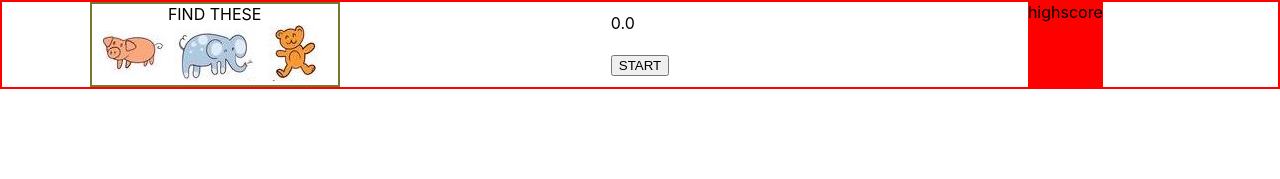
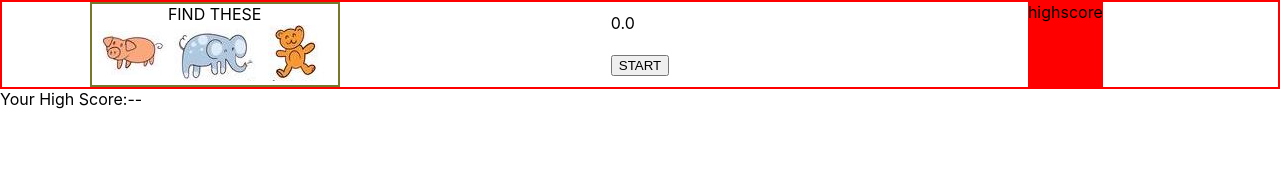
Before and after one commit to hoholabs/image-tagger, a React (Create React App) app: page / in a window 1280 px wide. Shown: the top 179 px of the page. Built offline with nearby package versions, Linux system fonts and the light colour scheme; no server answers; the database is empty.

Commit message:
high scores are retrieved from firebase

```diff
--- a/src/App.js
+++ b/src/App.js
@@ -2,6 +2,7 @@ import './App.css';
 import React, { useState, useEffect } from 'react';
 import Nav from './Nav';
 import Puzzle from './Puzzle';
+import Scores from './Scores';
 import playground from './Puzzles/Playground';
 
 function App() {
@@ -76,6 +77,7 @@ function App() {
                     changeLegend={changeLegend}
                 />
             )}
+            {!isActive && <Scores puzzle={puzzle} />}
         </div>
     );
 }
--- a/src/Puzzles/Playground.js
+++ b/src/Puzzles/Playground.js
@@ -1,5 +1,5 @@
 const playground = {
-    name: 'Playground',
+    name: 'playground',
     img: 'images/playground-img.jpg',
     legendA: 'images/playground-a.jpg',
     coordsA: [100, 160, 530, 565],
--- /dev/null
+++ b/src/Scores.js
@@ -0,0 +1,28 @@
+import React, { useState } from 'react';
+import { doc, getDoc } from 'firebase/firestore';
+import { db } from './firebase';
+
+function Scores(props) {
+    const [highScore, setHighScore] = useState('--');
+
+    async function getScores() {
+        const docRef = doc(db, 'users', 'hoho');
+        const docSnap = await getDoc(docRef);
+        const userData = docSnap.data();
+        const puzzleName = props.puzzle.name.toString();
+        console.log(userData[puzzleName]);
+        setHighScore(userData[puzzleName]);
+    }
+
+    useState(() => {
+        getScores();
+    });
+
+    return (
+        <div>
+            <span>Your High Score:{highScore}</span>
+        </div>
+    );
+}
+
+export default Scores;
```
